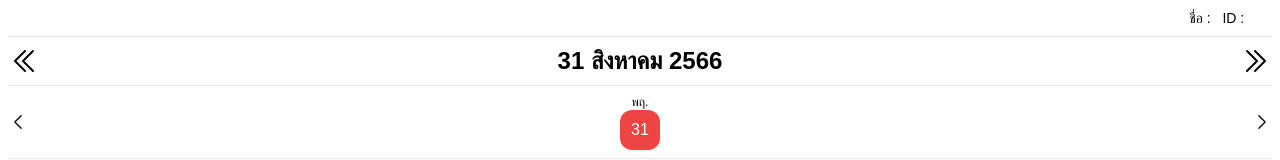
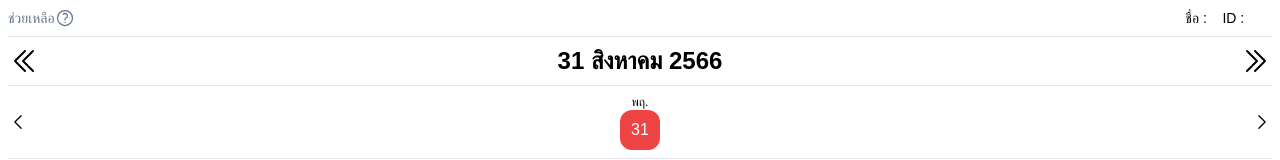
Before and after one commit to pakaponzamak/SQL_E-Booking, a Next.js app: page /tr_course/TRcalendar in a window 1280 px wide. Shown: the top 160 px of the page. Built offline with nearby package versions, Linux system fonts and the light colour scheme; no server answers; the database is empty; a web font is replaced by a local one.

Commit message:
Remove all firebase Config

```diff
--- a/src/pages/admin/admin_login.js
+++ b/src/pages/admin/admin_login.js
@@ -1,6 +1,4 @@
 import { useState} from "react";
-import StartFireBase from "../../firebase/firebase_conf";
-import { getAuth, signInWithEmailAndPassword } from "firebase/auth";
 import { useRouter } from "next/router";
 
 const LoginPage = () => {
@@ -8,7 +6,6 @@ const LoginPage = () => {
   const [password, setPassword] = useState("");
   const [error, setError] = useState(null);
   const router = useRouter();
-  //StartFireBase();
 
   const handleLogin = async (e) => {
     e.preventDefault();
--- a/src/pages/admin_health/hc_admin_insert.js
+++ b/src/pages/admin_health/hc_admin_insert.js
@@ -3,8 +3,6 @@ import Image from "next/image";
 import { Bai_Jamjuree } from "next/font/google";
 import { useRouter } from "next/router";
 import DensoLogo from "../images/Denso_logo.png";
-import { getDatabase, ref, set, onValue, off } from "firebase/database";
-import StartFireBase from "../../firebase/firebase_conf";
 import Radio from "@mui/material/Radio";
 import RadioGroup from "@mui/material/RadioGroup";
 import FormControlLabel from "@mui/material/FormControlLabel";
@@ -47,7 +45,6 @@ export default function tr_admin_course() {
   const scrollRef = useRef(null);
   const router = useRouter();
   const { username, password} = router.query;
-  StartFireBase();
 
   const today = new Date();
   const todayDate = today.getDate();
@@ -190,7 +187,6 @@ export default function tr_admin_course() {
     setClick((count) => count + 1);
   };
 
-  StartFireBase();
 
   const fetchUsers = async () => {
     try {
@@ -338,7 +334,7 @@ export default function tr_admin_course() {
             className="mx-auto mb-2"
           />
           <h1 className="text-white text-xl font-bold italic">
-            Admin Dashboard
+
           </h1>
         </div>
 
--- a/src/pages/admin_health/hc_admin_list.js
+++ b/src/pages/admin_health/hc_admin_list.js
@@ -3,8 +3,6 @@ import Image from "next/image";
 import { Bai_Jamjuree } from "next/font/google";
 import { useRouter } from "next/router";
 import DensoLogo from "../images/Denso_logo.png";
-import { getDatabase, ref, remove, onValue, off } from "firebase/database";
-import StartFireBase from "../../firebase/firebase_conf";
 import * as XLSX from 'xlsx';
 const bai = Bai_Jamjuree({
   subsets: ["latin"],
@@ -26,7 +24,6 @@ export default function tr_admin_course() {
   const [filteredCourses, setFilteredCourses] = useState(course);
   const [message, setMessage] = useState('');
 
-  StartFireBase();
 
   const fetchUsers = async () => {
     try {
@@ -366,7 +363,7 @@ const exportSpecificDate = () => {
             className="mx-auto mb-2"
           />
           <h1 className="text-white text-xl font-bold italic">
-            Admin Dashboard
+
           </h1>
         </div>
 
--- a/src/pages/admin_health/hc_admin_users.js
+++ b/src/pages/admin_health/hc_admin_users.js
@@ -3,8 +3,6 @@ import Image from "next/image";
 import { Bai_Jamjuree } from "next/font/google";
 import { useRouter } from "next/router";
 import DensoLogo from "../images/Denso_logo.png";
-import { getDatabase, ref, child, onValue, off } from "firebase/database";
-import StartFireBase from "../../firebase/firebase_conf";
 import * as XLSX from 'xlsx';
 const bai = Bai_Jamjuree({
   subsets: ["latin"],
@@ -16,8 +14,6 @@ export default function TRusers() {
   const [isHealthCareExpanded, setIsHealthCareExpanded] = useState(false);
   const [isCourseExpanded, setIsCourseExpanded] = useState(false);
   const [users, setUsers] = useState([]);
-
-  StartFireBase();
 
   const fetchUsers = async () => {
     try {
@@ -145,7 +141,7 @@ export default function TRusers() {
             className="mx-auto mb-2"
           />
           <h1 className="text-white text-xl font-bold italic">
-            Admin Dashboard
+
           </h1>
         </div>
 
--- a/src/pages/health_care/more_detail.js
+++ b/src/pages/health_care/more_detail.js
@@ -9,7 +9,6 @@ import FormControl from "@mui/material/FormControl";
 import Select from "@mui/material/Select";
 import Link from "next/link";
 import Swal from "sweetalert2";
-import health from "../api/health/health_api";
 
 const bai_jamjuree = Bai_Jamjuree({
   subsets: ["latin"],
@@ -106,7 +105,7 @@ export default function appointment() {
           },
           body: JSON.stringify({
             health_id: healthID,
-            whoPickedThis: "ID: "+employeeId + "Name:"+name,
+            whoPickedThis: name,
             alreadyPicked: 1,
           }),
         }
--- a/src/pages/tr_course/TRcalendar.js
+++ b/src/pages/tr_course/TRcalendar.js
@@ -94,6 +94,37 @@ export default function Calendar() {
   //------------------- ---------------------------- ----------------------//
   //------------------- ---------------------------- ----------------------//
   //------------------- ---------------------------- ----------------------//
+
+  const helpHandler = () => {
+    Swal.fire({
+        title: "เนื้อหายอดนิยม",
+        html: `
+          <b><u>TMC 1:หลักสูตรจัดการเงินพื้นฐาน</u></b> <br>
+          <b>วัตถุประสงค์:</b> เพื่อจัดการเงินให้เป็นระเบียบ บริหารสภาพคล่อง จัดการภาระหนี้สิน <br>
+          <b>กลุ่มเป้าหมาย:</b> เหมาะกับผู้เรียนเริ่มต้นบริหารเงิน อยากจัดการเงินให้เพียงพอลดภาระหนี้ เพิ่มเงินออม รูปแบบการเรียน: บรรยาย และ workshop พร้อมแบบทดสอบความรู้ <br>
+          <b>หัวข้อการเรียน:</b>
+          <b>1.</b> หลักการจัดการเงินส่วนบุคคล
+          <b>2.</b> การจัดการรายได้เพียงพอใช้จ่าย
+          <b>3.</b> การจัดการภาระหนี้
+          <b>4.</b> การวางแผนการออม (เงินสำรองฉุกเฉินและกองทุนสำรองเลี้ยงชีพ) <br>
+          <br>
+          <b><u>TMC 2:การวางแผนสู่ความมั่งคั่ง</u></b> <br>
+          <b>วัตถุประสงค์:</b> เพื่อเรียนรู้วิธีการบริหารเงินในระยะยาว เพื่่อเกษียณอย่างมั่งคั่งและมีความสุข <br>
+          <b> กลุ่มเป้าหมาย:</b> เหมาะกับผู้เรียนที่จัดสรรเงินได้ดี มีเงินออม และเกี่ยวข้องกับการอบรมทางการเงิน <br>
+          <b>รูปแบบการเรียน:</b> บรรยาย และ workshop พร้อมแบบทดสอบความรู้ <br>
+          <b>หัวข้อการเรียน:</b>
+          <b>1.</b> การวางแผนการอบรม
+          <b>2.</b> การวางแผนการเกษียณ
+          <b>3.</b> การจัดพอร์ตบงทุนเพื่อการเกษียณ (กองทุนรวม, ประกันชีวิต)
+          <b>4.</b> การวางแผนใช้เงินหลังเกษียณ
+        `,
+        confirmButtonText: "ปิด",
+        confirmButtonColor: "#D43732", // Set the confirm button color to red
+      });
+
+
+
+  }
 
   //Auto go to current Date when entered
   useEffect(() => {
@@ -369,9 +400,30 @@ export default function Calendar() {
     >
       <Analytics />
       <div className="mb-1">
-        <p className="mr-5  flex justify-end text-sm">
+
+        <p className="mr-5  flex justify-between text-sm">
+        <div className=" flex  mr-4 text-slate-500 text-sm">
+            <button className="flex" onClick={helpHandler}>
+            <span>ช่วยเหลือ</span>
+          <svg
+            xmlns="http://www.w3.org/2000/svg"
+            fill="none"
+            viewBox="0 0 24 24"
+            stroke-width="1.5"
+            stroke="currentColor"
+            class="w-5 h-5"
+          >
+            <path
+              stroke-linecap="round"
+              stroke-linejoin="round"
+              d="M9.879 7.519c1.171-1.025 3.071-1.025 4.242 0 1.172 1.025 1.172 2.687 0 3.712-.203.179-.43.326-.67.442-.745.361-1.45.999-1.45 1.827v.75M21 12a9 9 0 11-18 0 9 9 0 0118 0zm-9 5.25h.008v.008H12v-.008z"
+            />
+          </svg>
+          </button>
+        </div>
+        <div>
           ชื่อ :&nbsp; <strong>{firstName}</strong>&nbsp; ID : &nbsp;
-          <strong>{employeeId}</strong>
+          <strong>{employeeId}</strong></div>
         </p>
         <div className="border-b p-1 mb-2"></div>
       </div>
--- a/src/server/mySQL.js
+++ b/src/server/mySQL.js
@@ -7,7 +7,7 @@ const pool = mysql.createPool({
   password: '',
   database: 'Test_Booking',
   waitForConnections: true,
-  connectionLimit: 100,
+  connectionLimit: 500,
   queueLimit: 0,
 });
 
```
Also changed, not shown: src/pages/admin_TRcourse/tr_admin_course.js (+5 -8 lines), src/pages/admin_TRcourse/tr_admin_insert.js (+19 -17 lines), src/pages/admin_TRcourse/tr_admin_users.js (+1 -6 lines).
